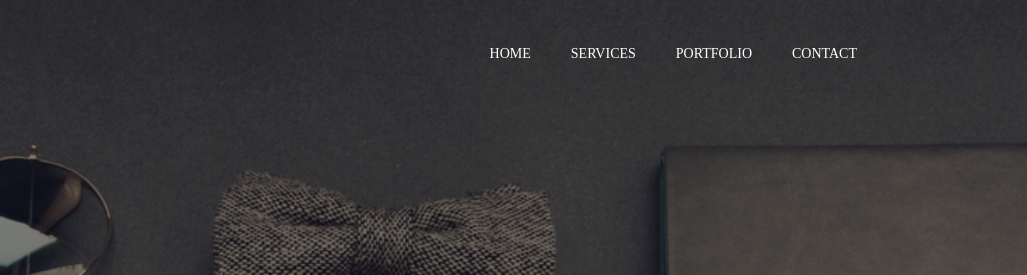
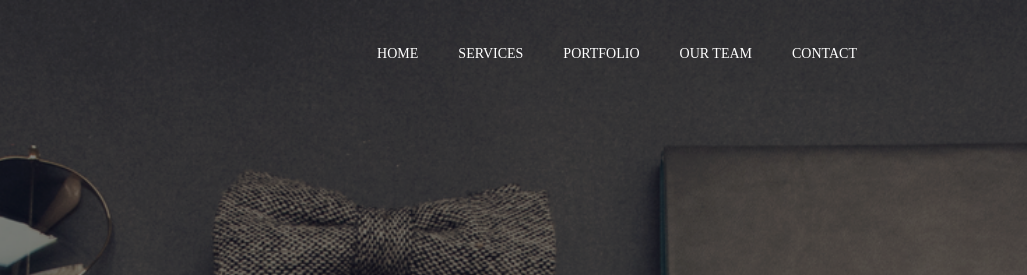
Before and after one commit to pashutaz/psdLanding, a plain HTML site: page index.html in a window 1280 px wide. Shown: the top 275 px of the page, 253-1280 px from the left. Drawn offline with Linux system fonts and the light colour scheme.

Commit message:
Add "team" to navigation

```diff
--- a/index.html
+++ b/index.html
@@ -22,6 +22,7 @@
                     <li><a href="#home">Home</a></li>
                     <li><a href="#services">Services</a></li>
                     <li><a href="#portfolio">Portfolio</a></li>
+                    <li><a href="#team">Our team</a></li>
                     <!-- <li><a href="#">About</a></li> -->
                     <li><a href="#contact">Contact</a></li>
                 </ul>
```
